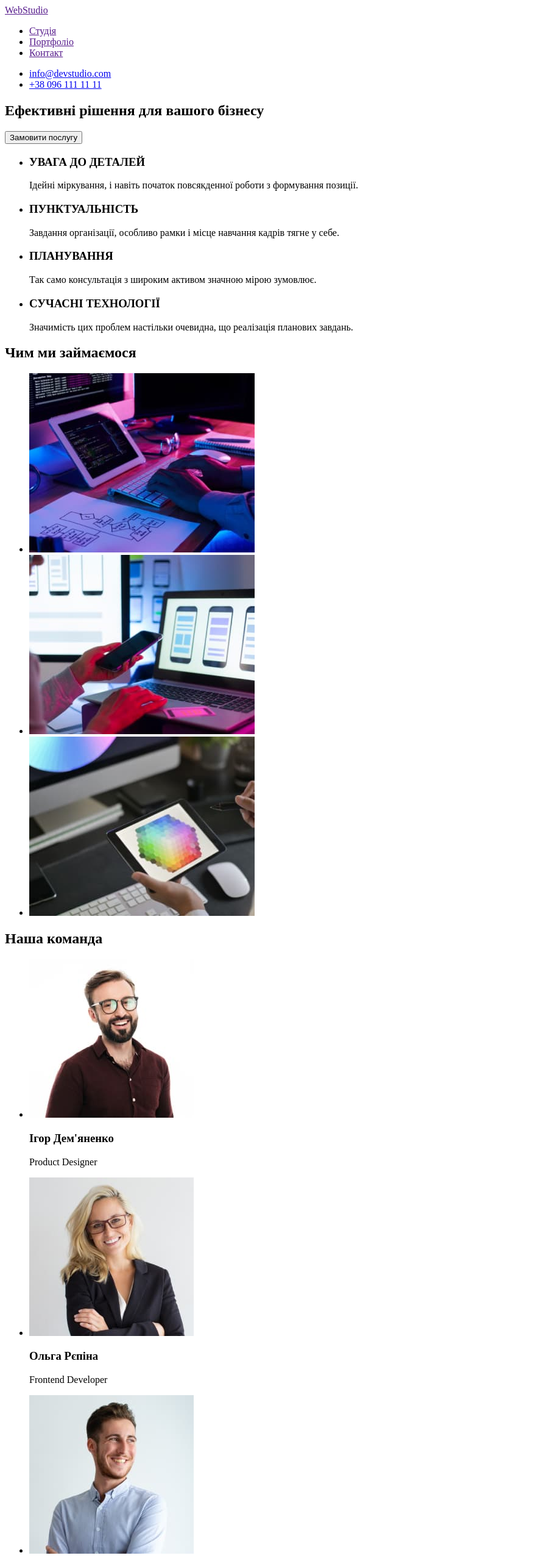
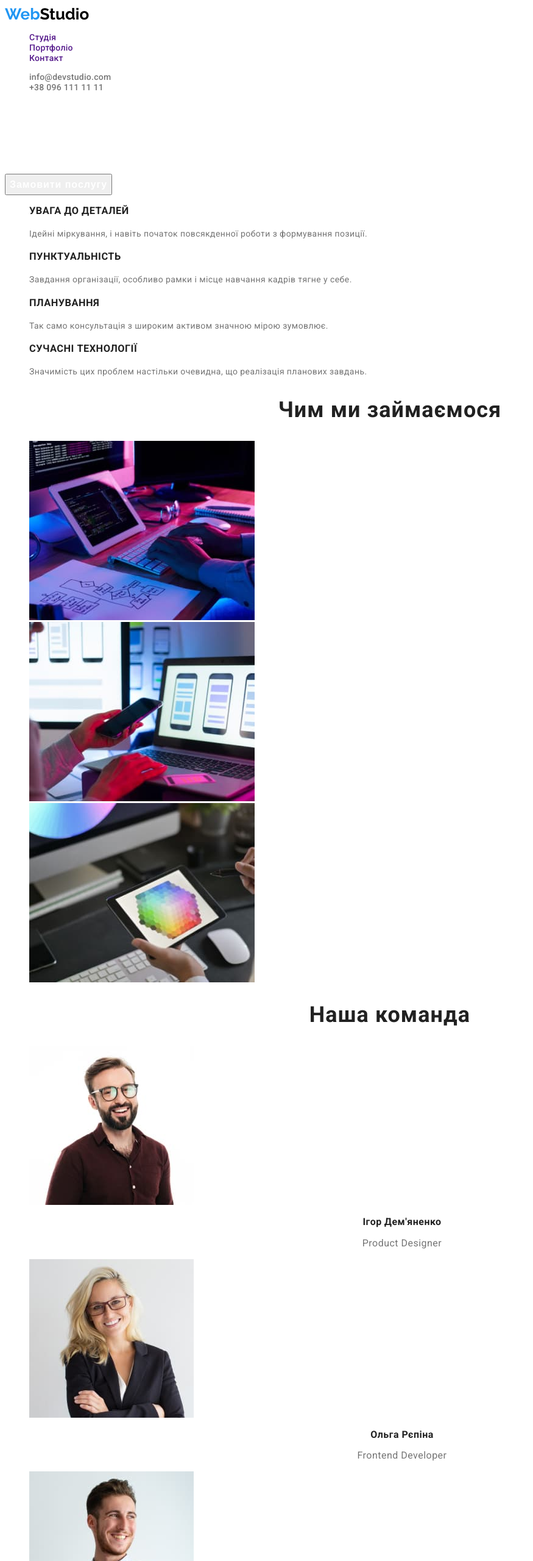
Before and after one commit to VahNaz/goit-markup-hw-02, a plain HTML site: page studio.html in a window 1280 px wide. Shown: the top 2560 px of the page at 61% size, without its empty margins (0-875 px from the left). Drawn offline with Linux system fonts and the light colour scheme.

Commit message:
css created

```diff
--- a/css/styles.css
+++ b/css/styles.css
@@ -0,0 +1,174 @@
+.list {
+    list-style: none;
+}
+.link {
+    text-decoration: none;
+}
+.logo {
+    text-decoration: none;
+}
+
+:root {
+    --primary-text-color: #212121;
+    --secondary-text-color: #757575;
+    --dark-theme-text-color: #FFFFFF;
+    --accent-color:#2196F3;
+}
+body {
+    font-family: "Roboto", sans-serif;
+    font-style: normal;
+    color: var(--primary-text-color);
+    font-weight: 500;
+    font-size: 14px;
+}
+
+
+/* Header start */
+
+.logo {
+    font-family: 'Raleway';
+    font-weight: 700;
+    font-size: 26px;
+    line-height: 1.19;
+    color: #2196F3
+}
+
+.logo-span {
+    font-family: 'Raleway';
+    font-weight: 700;
+    font-size: 26px;
+    line-height: 1.19;
+    color: #000000
+}
+
+.nav-list-item {
+    line-height: 1.14;
+    letter-spacing: 0.02em;
+}
+
+.contact-mail {
+    color: var(--secondary-text-color);
+    line-height: 1.14;
+    letter-spacing: 0.02em;
+}
+
+.contact-number {
+    color: var(--secondary-text-color);
+    line-height: 1.14;
+    letter-spacing: 0.02em;
+}
+
+/* Header end */
+
+/* Studio main start */
+
+.main-title {
+    color: var(--dark-theme-text-color);
+    font-weight: 900;
+    font-size: 44px;
+    line-height: 1.36;
+    text-align: center;
+    letter-spacing: 0.06em;
+    text-transform: uppercase;
+}
+
+.button {
+    color: var(--dark-theme-text-color);
+    font-weight: 700;
+    font-size: 16px;
+    line-height: 1.87;
+    display: flex;
+    align-items: center;
+    text-align: center;
+    letter-spacing: 0.06em;
+}
+
+/* desc-title is common for studio and portfolio pages */
+.desc-title {
+    color: var(--primary-text-color);
+    font-weight: 700;
+    line-height: 1.14;
+    letter-spacing: 0.03em;
+    text-transform: uppercase;
+}
+
+.description {
+    color: var(--secondary-text-color);
+    font-weight: 400;
+    line-height: 1.71;
+    letter-spacing: 0.03em;
+}
+
+.section-title {
+    color: var(--primary-text-color);
+    font-weight: 700;
+    font-size: 36px;
+    line-height: 1.16;
+    text-align: center;
+    letter-spacing: 0.03em;
+}
+
+.hero-list-name {
+    color: var(--primary-text-color);
+    font-size: 16px;
+    line-height: 1.18;
+    text-align: center;
+    letter-spacing: 0.03em;
+}
+
+.hero-list-title {
+    color: var(--secondary-text-color);
+    font-weight: 400;
+    font-size: 16px;
+    line-height: 1.18;
+    text-align: center;
+    letter-spacing: 0.03em;
+}
+
+/* Studio main end */
+
+/* Portfolio main start */
+
+.btn-filter {
+    color: var(--primary-text-color);
+    font-size: 16px;
+    line-height: 1.62;
+    text-align: center;
+    letter-spacing: 0.03em;
+}
+
+.desc-title-text {
+    color: var(--secondary-text-color);
+    font-weight: 400;
+    font-size: 16px;
+    line-height: 1.87;
+    letter-spacing: 0.03em;
+
+}
+
+/* Portfolio main end */
+
+/* Footer start */
+
+.address {
+    font-weight: 400;
+    line-height: 1.71;
+    letter-spacing: 0.03em;
+    color: #FFFFFF;
+}
+
+.footer-mail {
+    font-weight: 400;
+    line-height: 1.71;
+    letter-spacing: 0.03em;
+    color: rgba(255, 255, 255, 0.6);
+}
+
+.footer-number {
+    font-weight: 400;
+    line-height: 1.71;
+    letter-spacing: 0.03em;
+    color: rgba(255, 255, 255, 0.6);
+}
+
+/* Footer end */
--- a/studio.html
+++ b/studio.html
@@ -6,25 +6,26 @@
     <meta name="viewport" content="width=device-width, initial-scale=1.0">
     <title>Document</title>
     <link href="https://fonts.googleapis.com/css2?family=Raleway:wght@700&family=Roboto:wght@400;500;700;900&display=swap" rel="stylesheet">
+    <link rel="stylesheet" href="./css/styles.css">
   </head>
   <body>
-    <header>
-      <nav>
-        <a href="">Web<span>Studio</span></a>
-        <ul>
-          <li><a href="">Студія</a></li>
-          <li><a href="">Портфоліо</a></li>
-          <li><a href="">Контакт</a></li>
+    <header class="header">
+      <nav class="navigation">
+        <a class="logo" href="">Web<span class="logo-span">Studio</span></a>
+        <ul class="nav-list list">
+          <li><a class="nav-list-item link" href="">Студія</a></li>
+          <li><a class="nav-list-item link" href="">Портфоліо</a></li>
+          <li><a class="nav-list-item link" href="">Контакт</a></li>
         </ul>
       </nav>
 
       <!--Contacts-->
-      <ul>
+      <ul class="list">
         <li>
-          <a href="mailto:info@devstudio.com" class="contact-link">info@devstudio.com</a>
+          <a class="contact-mail link" href="mailto:info@devstudio.com">info@devstudio.com</a>
         </li>
         <li>
-          <a href="tel:+380961111111" class="contact-link">+38 096 111 11 11</a>
+          <a class="contact-number link" href="tel:+380961111111">+38 096 111 11 11</a>
         </li>
       </ul>
     </header>
@@ -33,37 +34,37 @@
 
       <!--Section 1-->
       <section>
-        <h1>Ефективні рішення для вашого бізнесу</h1>
-        <button>Замовити послугу</button>
+        <h1 class="main-title">Ефективні рішення для вашого бізнесу</h1>
+        <button class="button">Замовити послугу</button>
       </section>
 
       <!--Section 2-->
       <section>
-        <ul>
+        <ul class="list">
           <li>
-            <h3>УВАГА ДО ДЕТАЛЕЙ</h3>
-            <p>
+            <h3 class="desc-title">УВАГА ДО ДЕТАЛЕЙ</h3>
+            <p class="description">
               Ідейні міркування, і навіть початок повсякденної роботи з формування позиції.
             </p>
           </li>
 
           <li>
-            <h3>ПУНКТУАЛЬНІСТЬ</h3>
-            <p>
+            <h3 class="desc-title">ПУНКТУАЛЬНІСТЬ</h3>
+            <p class="description">
               Завдання організації, особливо рамки і місце навчання кадрів тягне у себе.
             </p>
           </li>
 
           <li>
-            <h3>ПЛАНУВАННЯ</h3>
-            <p>
+            <h3 class="desc-title">ПЛАНУВАННЯ</h3>
+            <p class="description">
               Так само консультація з широким активом значною мірою зумовлює.
             </p>
           </li>
 
           <li>
-            <h3>СУЧАСНІ ТЕХНОЛОГІЇ</h3>
-            <p>
+            <h3 class="desc-title">СУЧАСНІ ТЕХНОЛОГІЇ</h3>
+            <p class="description">
               Значимість цих проблем настільки очевидна, що реалізація планових завдань.
             </p>
           </li>
@@ -72,8 +73,8 @@
 
       <!--Section 3-->
       <section>
-        <h2>Чим ми займаємося</h2>
-        <ul>
+        <h2 class="section-title">Чим ми займаємося</h2>
+        <ul class="list">
           <li>
             <img src="./images/img1.jpg" width="370" alt="work photo 1">
           </li>
@@ -87,48 +88,48 @@
       </section>
 
       <!--Section team-->
-      <section>
-        <h2>Наша команда</h2>
-        <ul>
+      <section class="hero">
+        <h2 class="section-title">Наша команда</h2>
+        <ul class="hero-list list">
           <li>
               <img src="./images/img4.jpg" width="270" alt="team member 1">
-              <h3>Ігор Дем'яненко</h3>
-              <p>Product Designer</p>
+              <h3 class="hero-list-name">Ігор Дем'яненко</h3>
+              <p class="hero-list-title">Product Designer</p>
           </li>
 
           <li>
               <img src="./images/img5.jpg" width="270" alt="team member 2">
-              <h3>Ольга Рєпіна</h3>
-              <p>Frontend Developer</p>
+              <h3 class="hero-list-name">Ольга Рєпіна</h3>
+              <p class="hero-list-title">Frontend Developer</p>
           </li>
 
           <li>
               <img src="./images/img6.jpg" width="270" alt="team member 3">
-              <h3>Микола Тарасов</h3>
-              <p>Marketing</p>
+              <h3 class="hero-list-name">Микола Тарасов</h3>
+              <p class="hero-list-title">Marketing</p>
           </li>
 
           <li>
               <img src="./images/img7.jpg" width="270" alt="team member 4">
-              <h3>Михайло Єрмаков</h3>
-              <p>UI Designer</p>
+              <h3 class="hero-list-name">Михайло Єрмаков</h3>
+              <p class="hero-list-title">UI Designer</p>
           </li>
         </ul>
       </section>
     </main>
 
     <footer>
-      <a href="">Web<span>Studio</span></a>
+      <a class="logo" href="">Web<span class="logo-span">Studio</span></a>
       <address>
-        <ul>
+        <ul class="list">
           <li>
-            <a href="https://goo.gl/maps/rPGG4V1VkysSoRD67" target="_blank" rel="noopener noreferrer">м. Київ, пр-т Лесі Українки, 26</a>
+            <a class="address link" href="https://goo.gl/maps/rPGG4V1VkysSoRD67" target="_blank" rel="noopener noreferrer">м. Київ, пр-т Лесі Українки, 26</a>
           </li>
           <li>
-            <a href="mailto:info@devstudio.com" class="contact-link">info@devstudio.com</a>
+            <a class="footer-mail link" href="mailto:info@devstudio.com">info@devstudio.com</a>
           </li>
           <li>
-            <a href="tel:+380961111111" class="contact-link">+38 096 111 11 11</a>
+            <a class="footer-number link" href="tel:+380961111111">+38 096 111 11 11</a>
           </li>
         </ul>
       </address>
```
Also changed, not shown: portfolio.html (+64 -70 lines).
